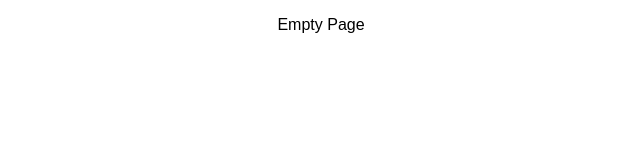
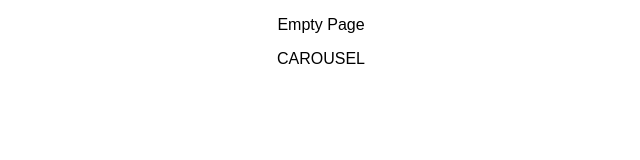
Before and after one commit to myronschippers/sagas-mood-ring, a React (Create React App) app: page / in a window 1280 px wide. Shown: the top 160 px of the page, without its empty margins (319-959 px from the left). Built offline with nearby package versions, Linux system fonts and the light colour scheme.

Commit message:
adding redux dependencies and a new Carousel compopnent

```diff
--- a/src/components/App/App.js
+++ b/src/components/App/App.js
@@ -1,4 +1,9 @@
 import React, { Component } from 'react';
+
+// COMPONENTS
+import Carousel from '../Carousel/Carousel';
+
+// CSS
 import './App.css';
 
 class App extends Component {
@@ -7,6 +12,7 @@ class App extends Component {
     return (
       <div className="App">
         <p>Empty Page</p>
+        <Carousel />
       </div>
     );
   }
--- /dev/null
+++ b/src/components/Carousel/Carousel.js
@@ -0,0 +1,19 @@
+import React, { Component } from 'react';
+import { connect } from 'react-redux';
+import mapStateToProps from '../../modules/mapStateToProps';
+
+class Carousel extends Component {
+    state = {
+        currentImage: 0,
+    }
+
+    render() {
+        return (
+            <div>
+                CAROUSEL
+            </div>
+        );
+    }
+}
+
+export default connect(mapStateToProps)(Carousel);
--- /dev/null
+++ b/src/modules/mapStateToProps.js
@@ -0,0 +1,5 @@
+const mapStateToProps = reduxState => ({
+    reduxState,
+});
+
+export default mapStateToProps;
```
